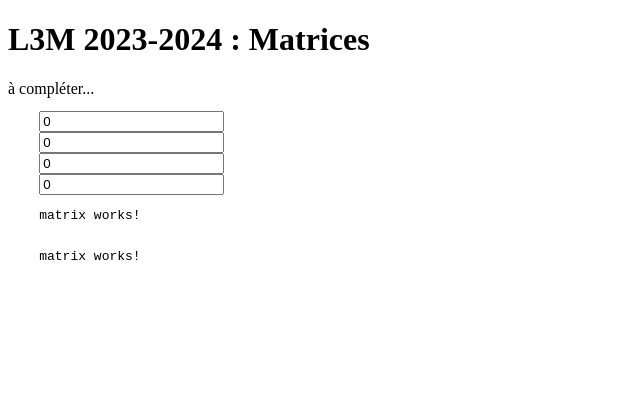
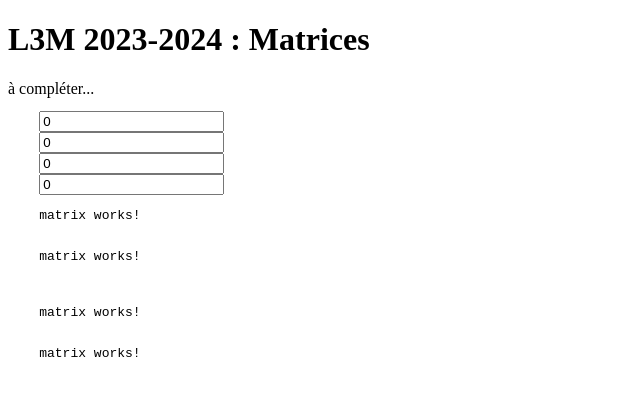
Before and after one commit to l3-miage-cl-ihm/gestion-de-matrices-l3-miage-2023-2024-l3miage-campusb, an Angular app: page / in a window 1280 px wide. Shown: the top 396 px of the page, without its empty margins (0-640 px from the left). Built offline with nearby package versions, Linux system fonts and the light colour scheme.

Commit message:
premier test etape 3

```diff
--- a/src/app/app.component.html
+++ b/src/app/app.component.html
@@ -20,4 +20,11 @@
     <app-matrix
         [data] = "sigM2()">
     </app-matrix>
+
+    <app-matrix
+        [data] = "sigM1plusM2()">
+    </app-matrix>
+    <app-matrix
+        [data] = "sigM1xM2()">
+    </app-matrix>
 </pre>
--- a/src/app/app.component.ts
+++ b/src/app/app.component.ts
@@ -19,6 +19,8 @@ export class AppComponent<L1 extends number, H1 extends number, L2 extends numbe
   readonly sigH2 = signal<number>(0);
   readonly sigM2 = computed<Matrix<number,number,number>>(() => initMatrixIntRandom(this.sigL2(),this.sigH2()));
 
+  readonly sigM1plusM2 = computed<Matrix<number,number,number>|undefined> (() => addIntMatrixes(this.sigM1(),this.sigM2()));
+  readonly sigM1xM2 = computed<Matrix<number,number,number>|undefined> (() => multiplyIntMatrixes(this.sigM1(),this.sigM2()));
 
   public updateL1(n:number):void{
     this.sigL1.set(n);
```
